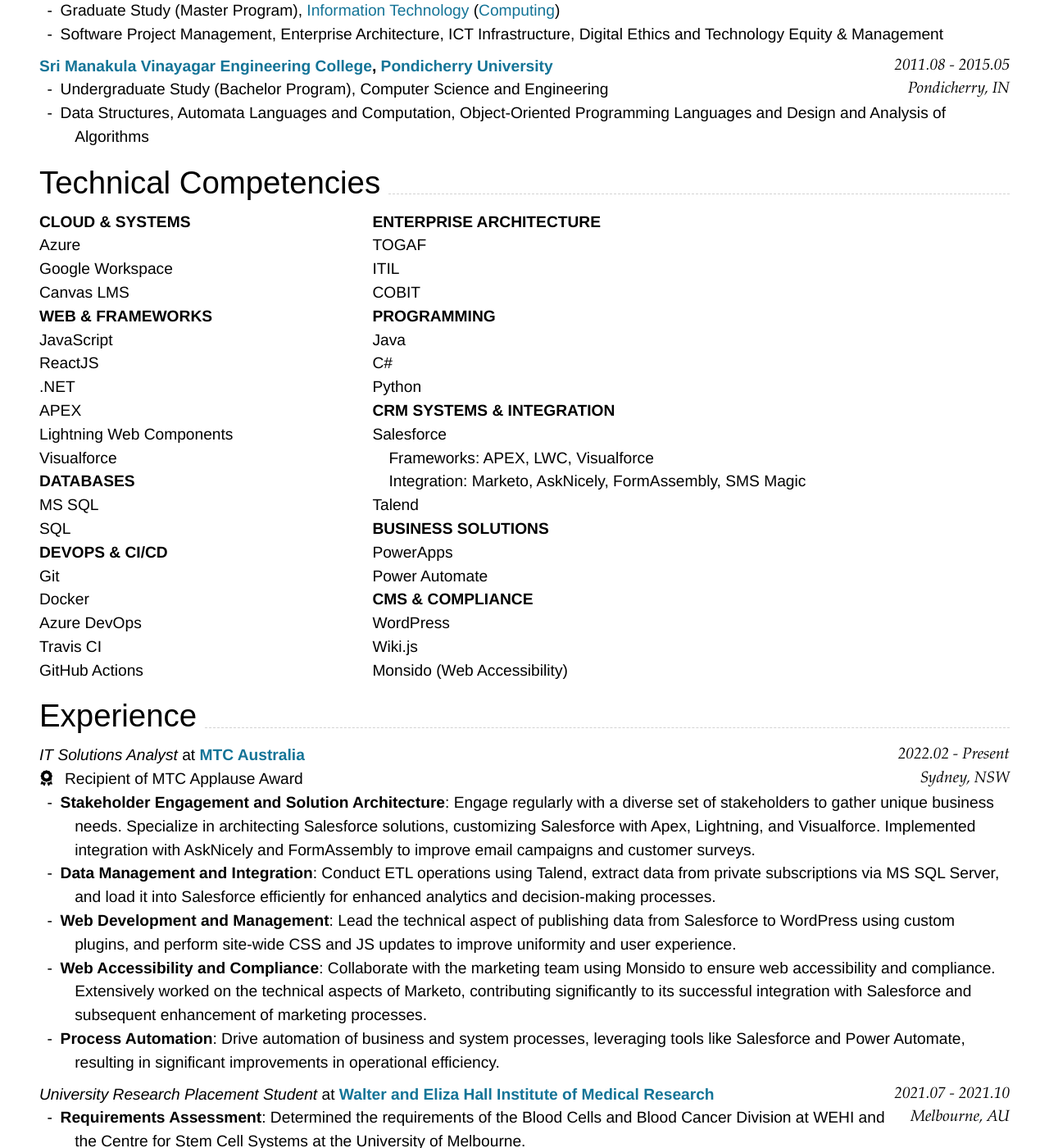
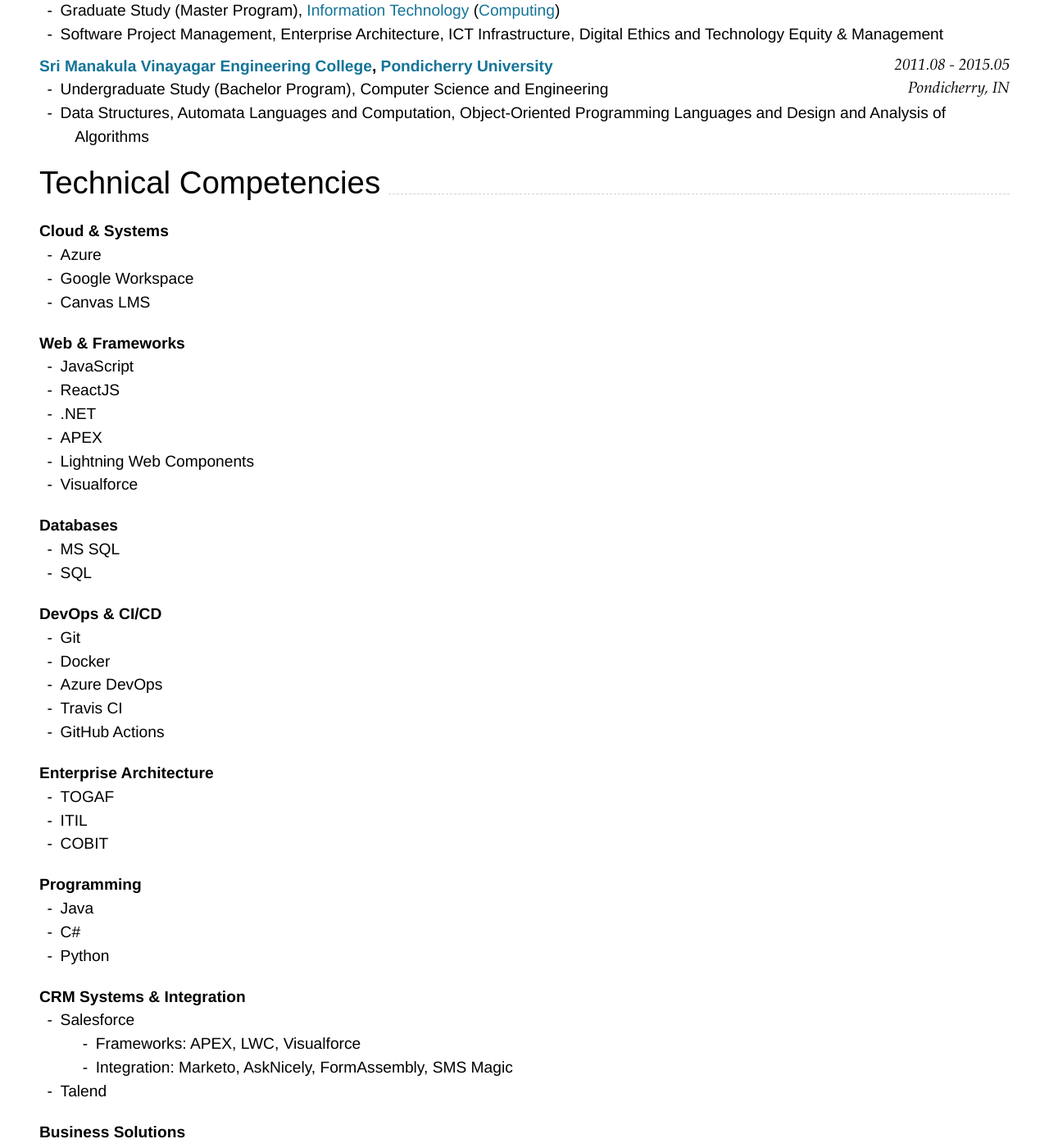
Before and after one commit to thedhanawada/me, a Jekyll site: the page built from index.md, in a window 1280 px wide and 1400 px high, scrolled down 360 px. Shown: the whole window at 82% size. Built offline with Jekyll 4.4.1, drawn with Linux system fonts in a browser that asks for light colours; nearby versions of some CDN libraries; part of the change alters nothing that is shown.

Commit message:
Update index.md

```diff
--- a/index.md
+++ b/index.md
@@ -58,69 +58,74 @@ Pondicherry, IN
 
 ## Technical Competencies
 
-<table width="100%">
-<tr>
-<td valign="top" style="padding-right: 40px;">
+---
 
-<dl>
-    <dt><strong>CLOUD & SYSTEMS</strong></dt>
-    <dd>Azure</dd>
-    <dd>Google Workspace</dd>
-    <dd>Canvas LMS</dd>
+**Cloud & Systems**
+- Azure
+- Google Workspace
+- Canvas LMS
 
-    <dt><strong>WEB & FRAMEWORKS</strong></dt>
-    <dd>JavaScript</dd>
-    <dd>ReactJS</dd>
-    <dd>.NET</dd>
-    <dd>APEX</dd>
-    <dd>Lightning Web Components</dd>
-    <dd>Visualforce</dd>
+---
 
-    <dt><strong>DATABASES</strong></dt>
-    <dd>MS SQL</dd>
-    <dd>SQL</dd>
+**Web & Frameworks**
+- JavaScript
+- ReactJS
+- .NET
+- APEX
+- Lightning Web Components
+- Visualforce
 
-    <dt><strong>DEVOPS & CI/CD</strong></dt>
-    <dd>Git</dd>
-    <dd>Docker</dd>
-    <dd>Azure DevOps</dd>
-    <dd>Travis CI</dd>
-    <dd>GitHub Actions</dd>
-</dl>
+---
 
-</td>
-<td valign="top">
+**Databases**
+- MS SQL
+- SQL
 
-<dl>
-    <dt><strong>ENTERPRISE ARCHITECTURE</strong></dt>
-    <dd>TOGAF</dd>
-    <dd>ITIL</dd>
-    <dd>COBIT</dd>
+---
 
-    <dt><strong>PROGRAMMING</strong></dt>
-    <dd>Java</dd>
-    <dd>C#</dd>
-    <dd>Python</dd>
+**DevOps & CI/CD**
+- Git
+- Docker
+- Azure DevOps
+- Travis CI
+- GitHub Actions
 
-    <dt><strong>CRM SYSTEMS & INTEGRATION</strong></dt>
-    <dd>Salesforce</dd>
-    <dd style="padding-left:20px;">Frameworks: APEX, LWC, Visualforce</dd>
-    <dd style="padding-left:20px;">Integration: Marketo, AskNicely, FormAssembly, SMS Magic</dd>
-    <dd>Talend</dd>
+---
 
-    <dt><strong>BUSINESS SOLUTIONS</strong></dt>
-    <dd>PowerApps</dd>
-    <dd>Power Automate</dd>
+**Enterprise Architecture**
+- TOGAF
+- ITIL
+- COBIT
 
-    <dt><strong>CMS & COMPLIANCE</strong></dt>
-    <dd>WordPress</dd>
-    <dd>Wiki.js</dd>
-    <dd>Monsido (Web Accessibility)</dd>
-</dl>
+---
 
-</td>
-</tr>
-</table>
+**Programming**
+- Java
+- C#
+- Python
+
+---
+
+**CRM Systems & Integration**
+- Salesforce
+    - Frameworks: APEX, LWC, Visualforce
+    - Integration: Marketo, AskNicely, FormAssembly, SMS Magic
+- Talend
+
+---
+
+**Business Solutions**
+- PowerApps
+- Power Automate
+
+---
+
+**CMS & Compliance**
+- WordPress
+- Wiki.js
+- Monsido (Web Accessibility)
+
+---
 
 
 ## Experience
```
